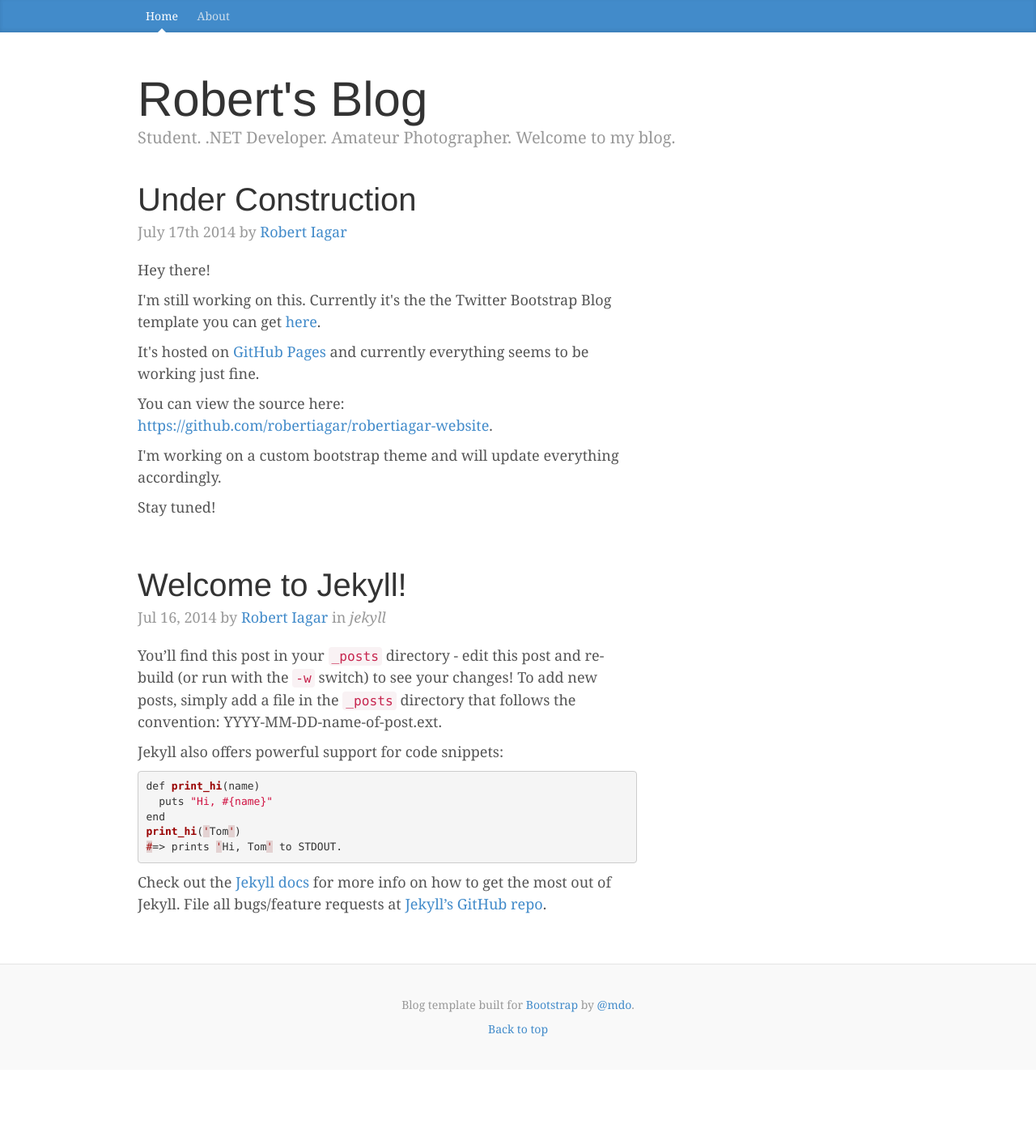
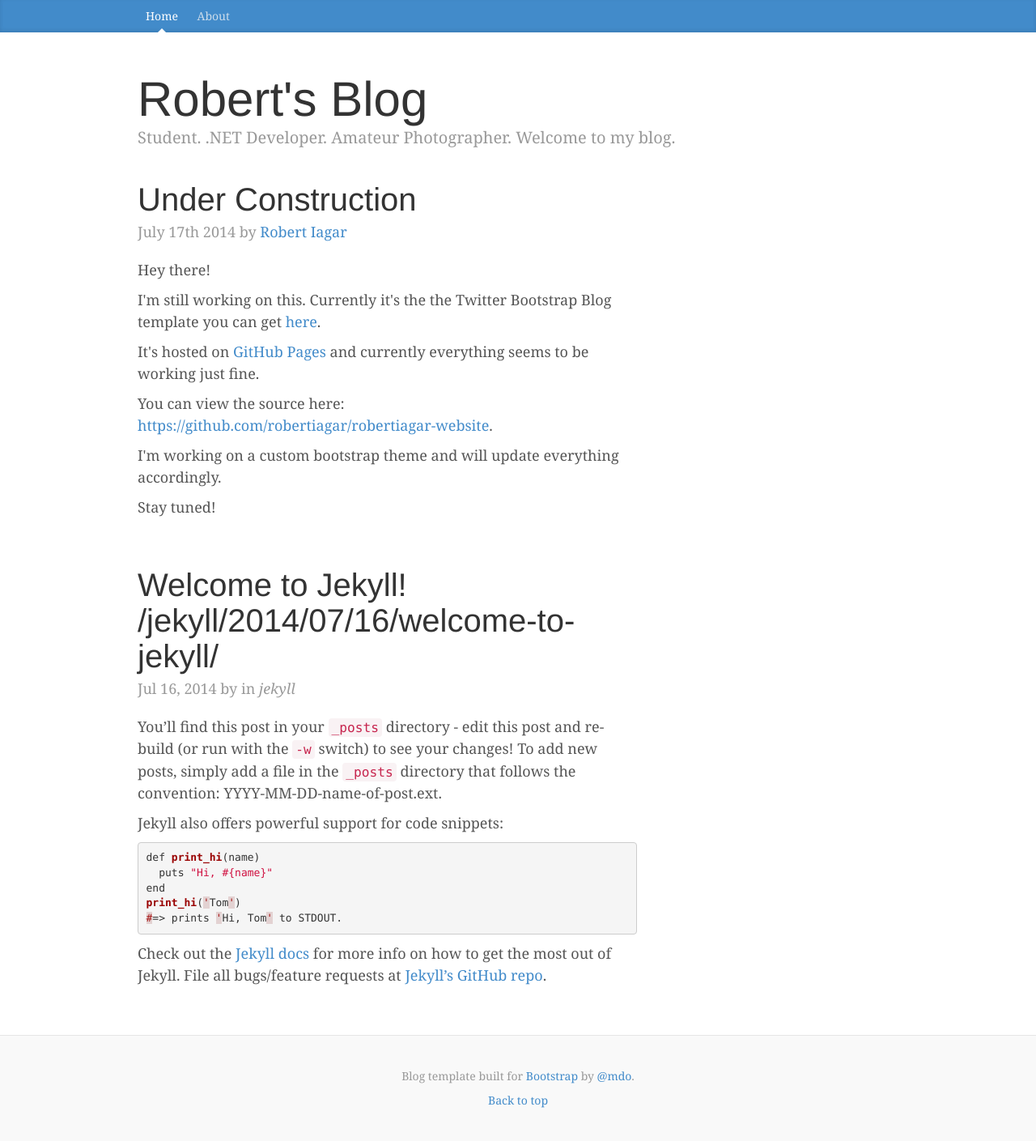
Before and after one commit to robertiagar/robertiagar.com, a Jekyll site: the page built from index.html, in a window 1280 px wide. Shown: the whole page at 81% size. Built offline with Jekyll 4.4.1, drawn with Linux system fonts in a browser that asks for light colours; nearby versions of some CDN libraries; a style sheet for code colours, icons or effects is not loaded; before the commit the page ends 1321 px from its top, so only the background shows below that.

Commit message:
Testing new _config.yml

```diff
--- a/_posts/2014-07-16-welcome-to-jekyll.markdown
+++ b/_posts/2014-07-16-welcome-to-jekyll.markdown
@@ -4,8 +4,6 @@ title:  "Welcome to Jekyll!"
 date:   2014-07-16 01:30:05
 category: jekyll
 tags: jekyll update
-author: "Robert Iagar"
-email: "robert.iagar@gmail.com"
 ---
 
 You'll find this post in your `_posts` directory - edit this post and re-build (or run with the `-w` switch) to see your changes!
--- a/index.html
+++ b/index.html
@@ -23,7 +23,7 @@ layout: default
 	</div>
     {% for post in site.posts %}
     <div class="blog-post">
-      <h2 class="blog-post-title">{{ post.title }}</h2>
+      <h2 class="blog-post-title">{{ post.title }} {{post.url}}</h2>
       <p class="blog-post-meta">{{ post.date | date: "%b %-d, %Y"}} by <a href="{{ post.email | prepend: "mailto:"}}">{{ post.author }}</a> in {% for category in post.categories %}
         <em>{{ category }}</em>
       {% endfor %}</p>
```
